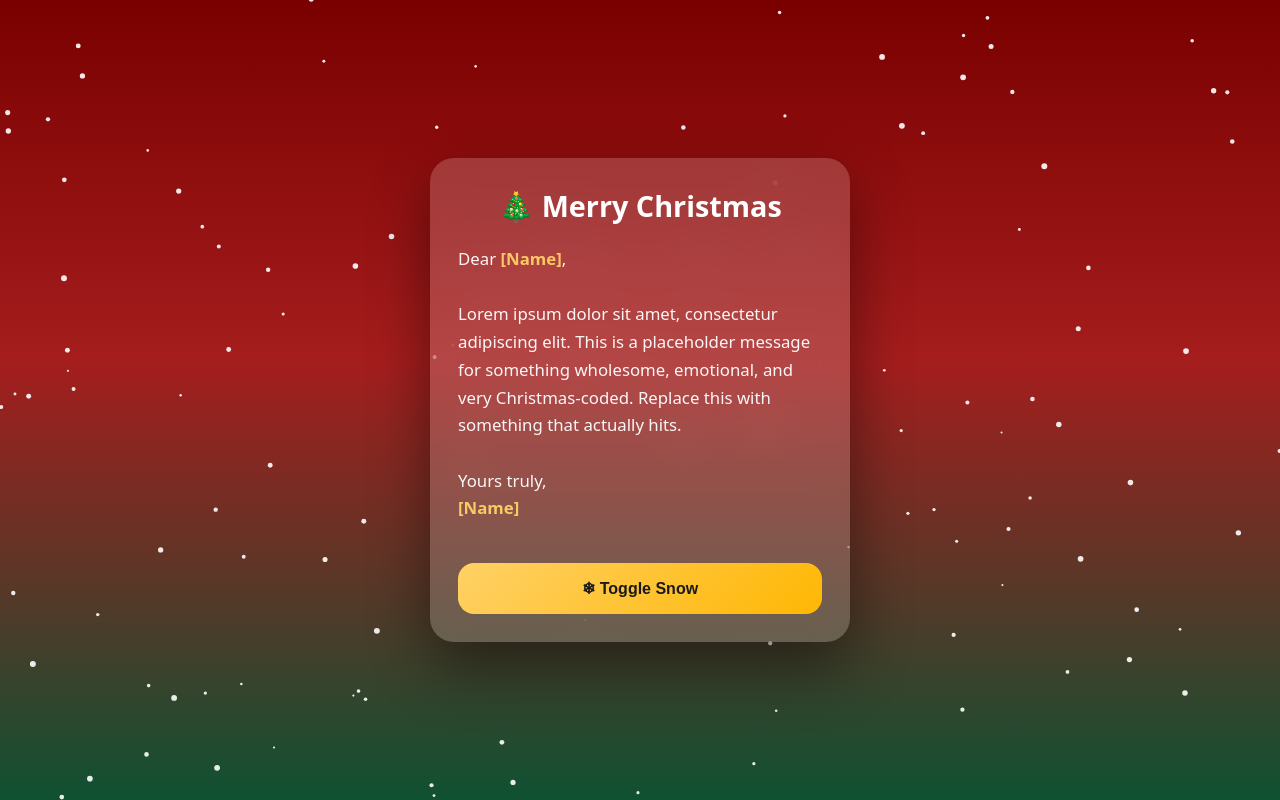
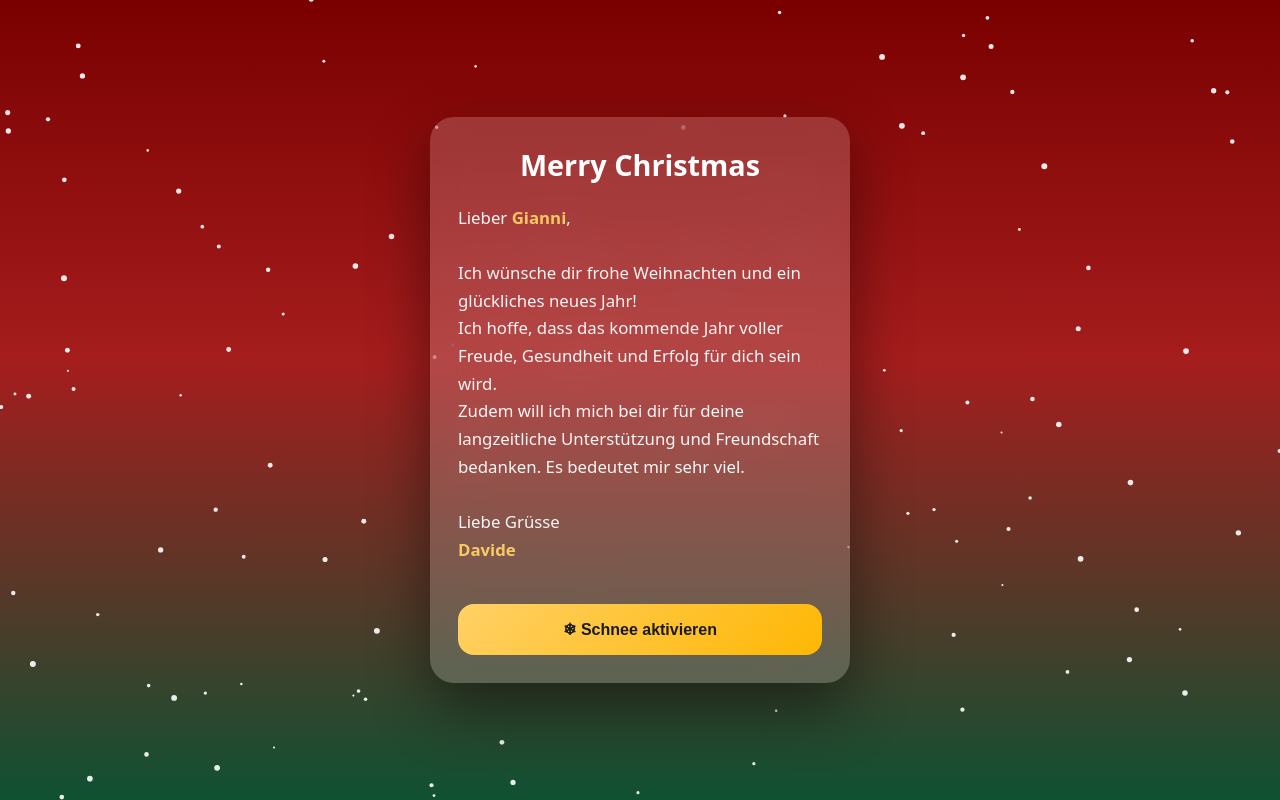
Before and after one commit to davide-muzzi/christmas-card-2025, a plain HTML site: page index.html in a window 1280 px wide. Drawn offline with Linux system fonts and the light colour scheme.

Commit message:
personalize text

```diff
--- a/index.html
+++ b/index.html
@@ -14,19 +14,21 @@
 
     <!-- Card -->
     <main class="card">
-      <h1>🎄 Merry Christmas</h1>
+      <h1>Merry Christmas</h1>
 
       <p>
-        Dear <span class="highlight">[Name]</span>,<br /><br />
-        Lorem ipsum dolor sit amet, consectetur adipiscing elit. This is a
-        placeholder message for something wholesome, emotional, and very
-        Christmas-coded. Replace this with something that actually hits.
+        Lieber <span class="highlight">Gianni</span>,<br /><br />
+        Ich wünsche dir frohe Weihnachten und ein glückliches neues Jahr!<br />
+        Ich hoffe, dass das kommende Jahr voller Freude, Gesundheit und Erfolg
+        für dich sein wird.<br />
+        Zudem will ich mich bei dir für deine langzeitliche Unterstützung und
+        Freundschaft bedanken. Es bedeutet mir sehr viel.
         <br /><br />
-        Yours truly,<br />
-        <span class="highlight">[Name]</span>
+        Liebe Grüsse<br />
+        <span class="highlight">Davide</span>
       </p>
 
-      <button id="snowToggle">❄ Toggle Snow</button>
+      <button id="snowToggle">❄ Schnee aktivieren</button>
     </main>
 
     <!-- Script -->
```
